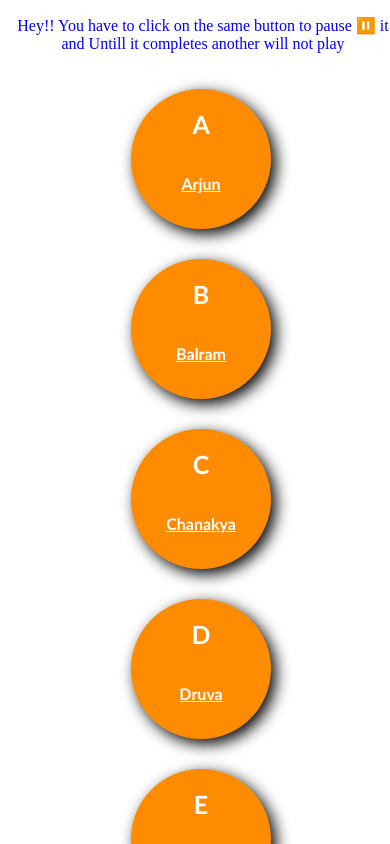
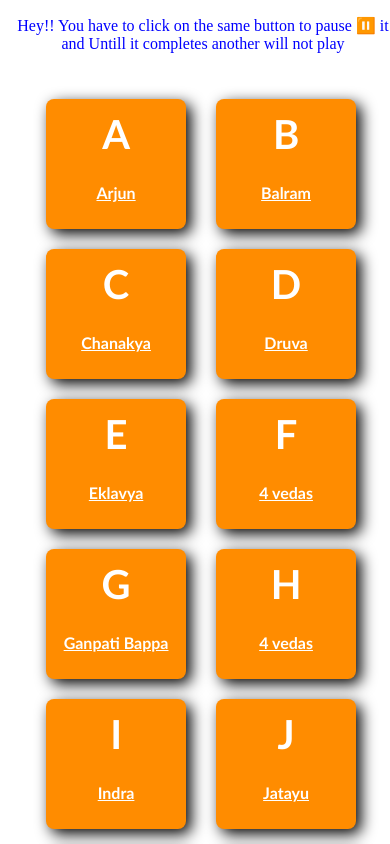
Before and after one commit to MaiNehaHu/Sanatani-Alphabets, a plain HTML site: page index.html in a window 390 px wide. Shown: the top 844 px of the page. Drawn offline with Linux system fonts and the light colour scheme.

Commit message:
button responsiveness

```diff
--- a/Style.css
+++ b/Style.css
@@ -62,11 +62,13 @@ button > p {
     overflow-x: hidden;
   }
 }
+@media screen and (max-width:635px) {
+  .key {
+    margin: 20px 15px 0px;
+  }
+}
 @media screen and (max-width: 600px) {
   button {
-    width: 140px;
-    height: 140px;
-    font-size: 25px;
     word-wrap: break-word;
     word-break: break-all;
   }
@@ -75,3 +77,9 @@ button > p {
   width: 100%;
   text-align: center;
 }
+@media screen and (max-width:420px) {
+  button {
+    width: 140px;
+    border-radius: 0.5rem;
+  }
+}
```
